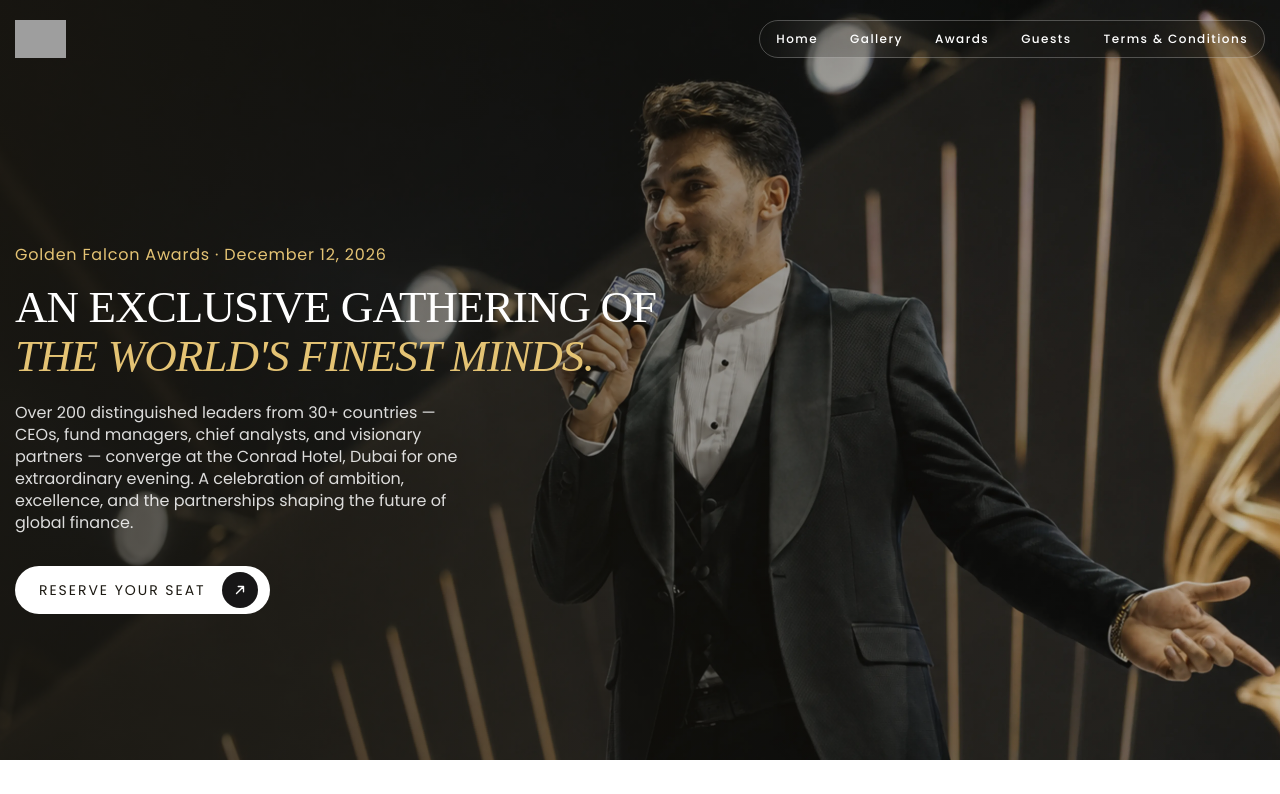
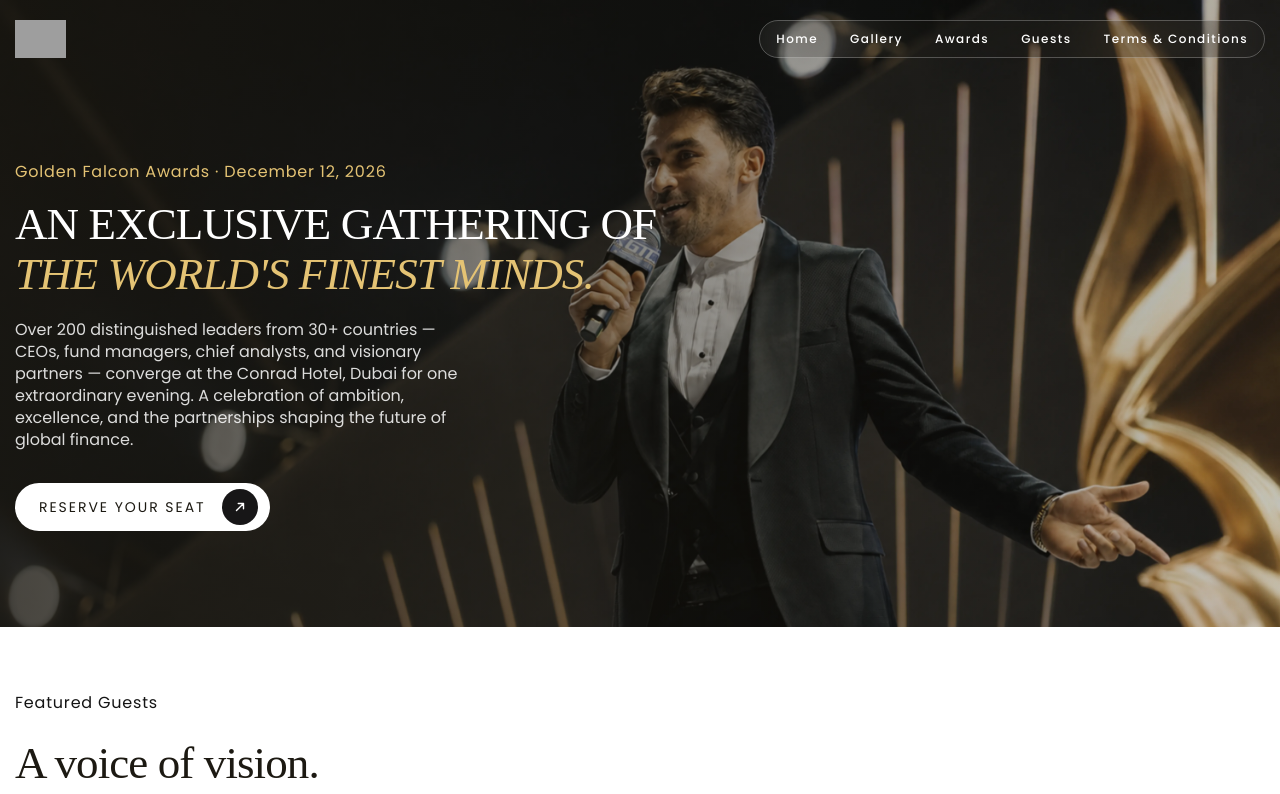
Before and after one commit to webteamgtc/newfalcon, a Next.js app: page /en/guest in a window 1280 px wide. Shown: the top 794 px of the page. Built offline with nearby package versions, Linux system fonts and the light colour scheme; grey boxes are pictures that could not be loaded; a web font is replaced by a local one.

Commit message:
updated main

```diff
--- a/src/components/PageHero.tsx
+++ b/src/components/PageHero.tsx
@@ -56,7 +56,7 @@ export default function PageHero({
   secondaryCta
 }: PageHeroProps) {
   return (
-    <section className="relative flex min-h-[100vh] items-center overflow-hidden pb-16 pt-40 md:min-h-[95vh] md:pb-24 md:pt-48">
+    <section className="relative flex min-h-[100vh] items-center overflow-hidden pb-16 pt-40 md:min-h-[75vh] md:pb-24 md:pt-40">
       <div className="pointer-events-none absolute inset-0 -z-10" aria-hidden>
         <Image
           src={imageSrc}
--- a/src/components/vip/VipHero.tsx
+++ b/src/components/vip/VipHero.tsx
@@ -4,7 +4,7 @@ export default function VipHero() {
   const t = useTranslations("vipPage");
 
   return (
-    <section className="relative flex min-h-[68vh] items-center overflow-hidden bg-gradient-to-br from-[#FEFCF6] via-[#EAD9B9] to-[#D8BA80] pb-16 pt-36 md:min-h-[78vh] md:pb-24 md:pt-44">
+    <section className="relative flex min-h-[48vh] items-center overflow-hidden bg-gradient-to-br from-[#FEFCF6] via-[#EAD9B9] to-[#D8BA80] pb-16 pt-36 md:min-h-[58vh] md:pb-24 md:pt-28">
       <div
         className="pointer-events-none absolute inset-0 opacity-70"
         aria-hidden
```
